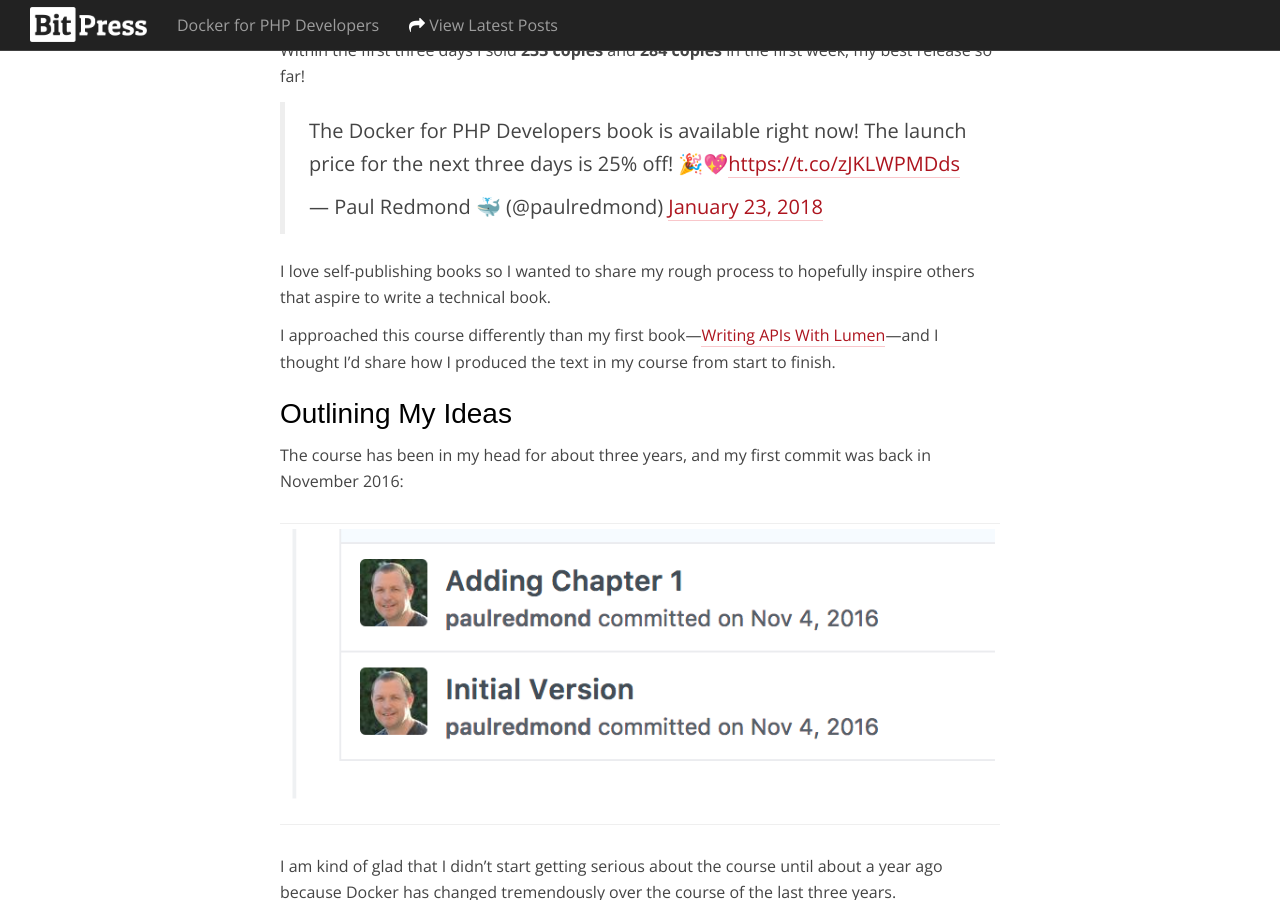
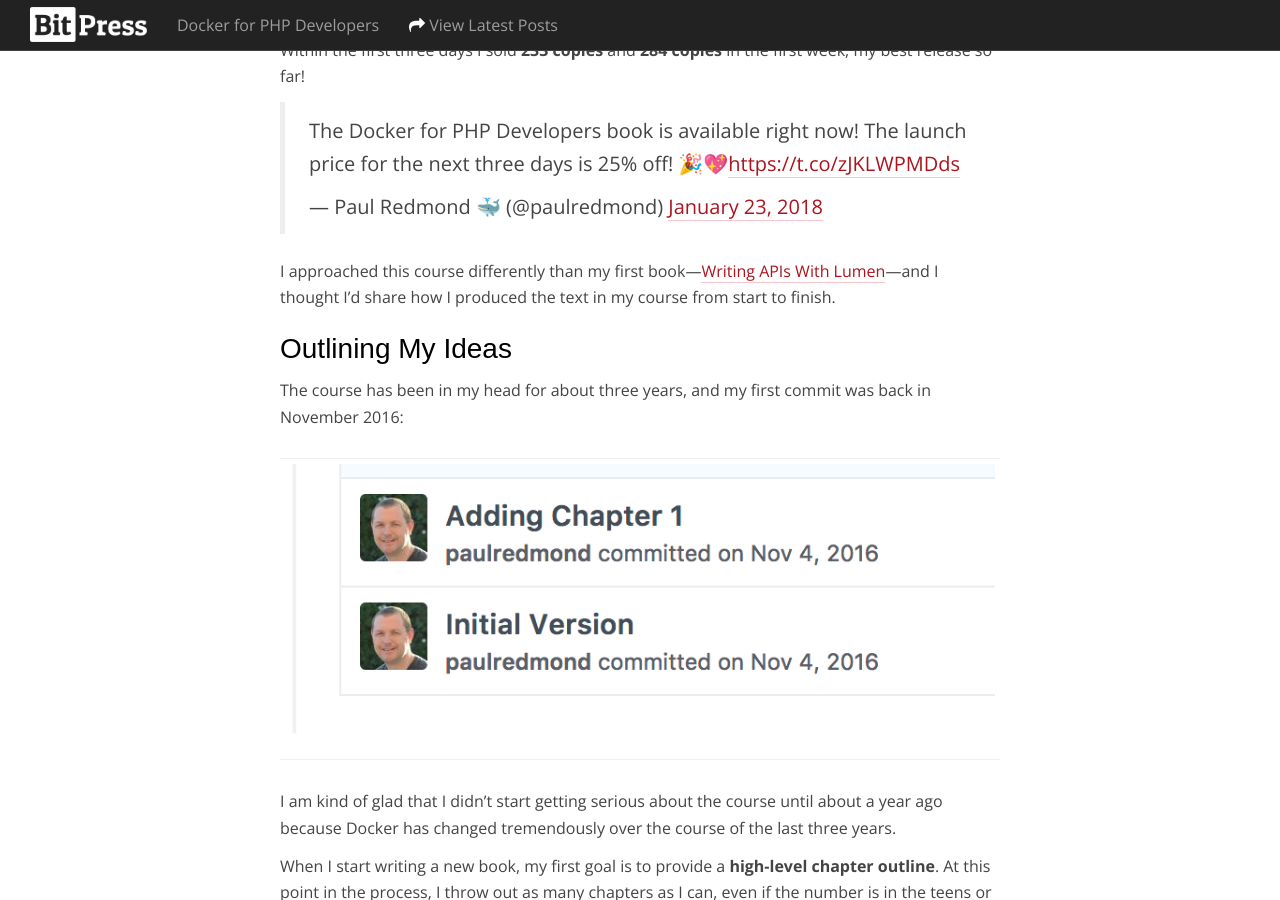
Before and after one commit to bitpressio/bitpressio.github.io, a Jekyll site: the page built from _posts/2018-01-20-my-process-writing-self-published-docker-book.md, in a window 1280 px wide and 900 px high, scrolled down 359 px. Built offline with Jekyll 4.4.1, drawn with Linux system fonts in a browser that asks for light colours; some web fonts are replaced; comment, search, counter and statistics services are not loaded.

Commit message:
Remove text

```diff
--- a/_posts/2018-01-20-my-process-writing-self-published-docker-book.md
+++ b/_posts/2018-01-20-my-process-writing-self-published-docker-book.md
@@ -22,8 +22,6 @@
 
 <blockquote class="twitter-tweet" data-lang="en"><p lang="en" dir="ltr">The Docker for PHP Developers book is available right now! The launch price for the next three days is 25% off! 🎉💖<a href="https://t.co/zJKLWPMDds">https://t.co/zJKLWPMDds</a></p>&mdash; Paul Redmond 🐳 (@paulredmond) <a href="https://twitter.com/paulredmond/status/955815200166326272?ref_src=twsrc%5Etfw">January 23, 2018</a></blockquote>
 <script async src="https://platform.twitter.com/widgets.js" charset="utf-8"></script>
-
-I love self-publishing books so I wanted to share my rough process to hopefully inspire others that aspire to write a technical book.
 
 I approached this course differently than my first book—[Writing APIs With Lumen](https://leanpub.com/lumen-apis)—and I thought I'd share how I produced the text in my course from start to finish.
 
```
